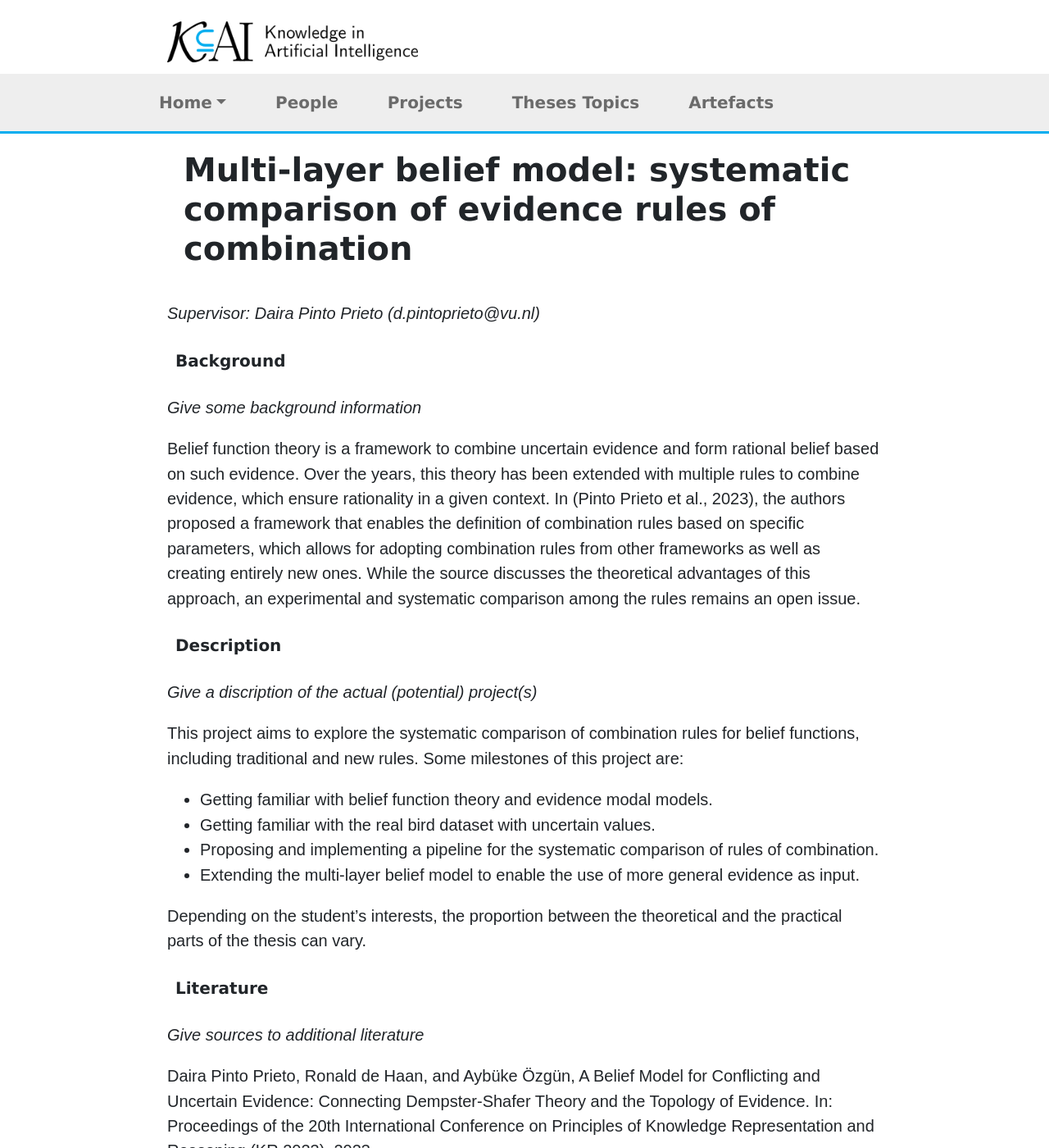
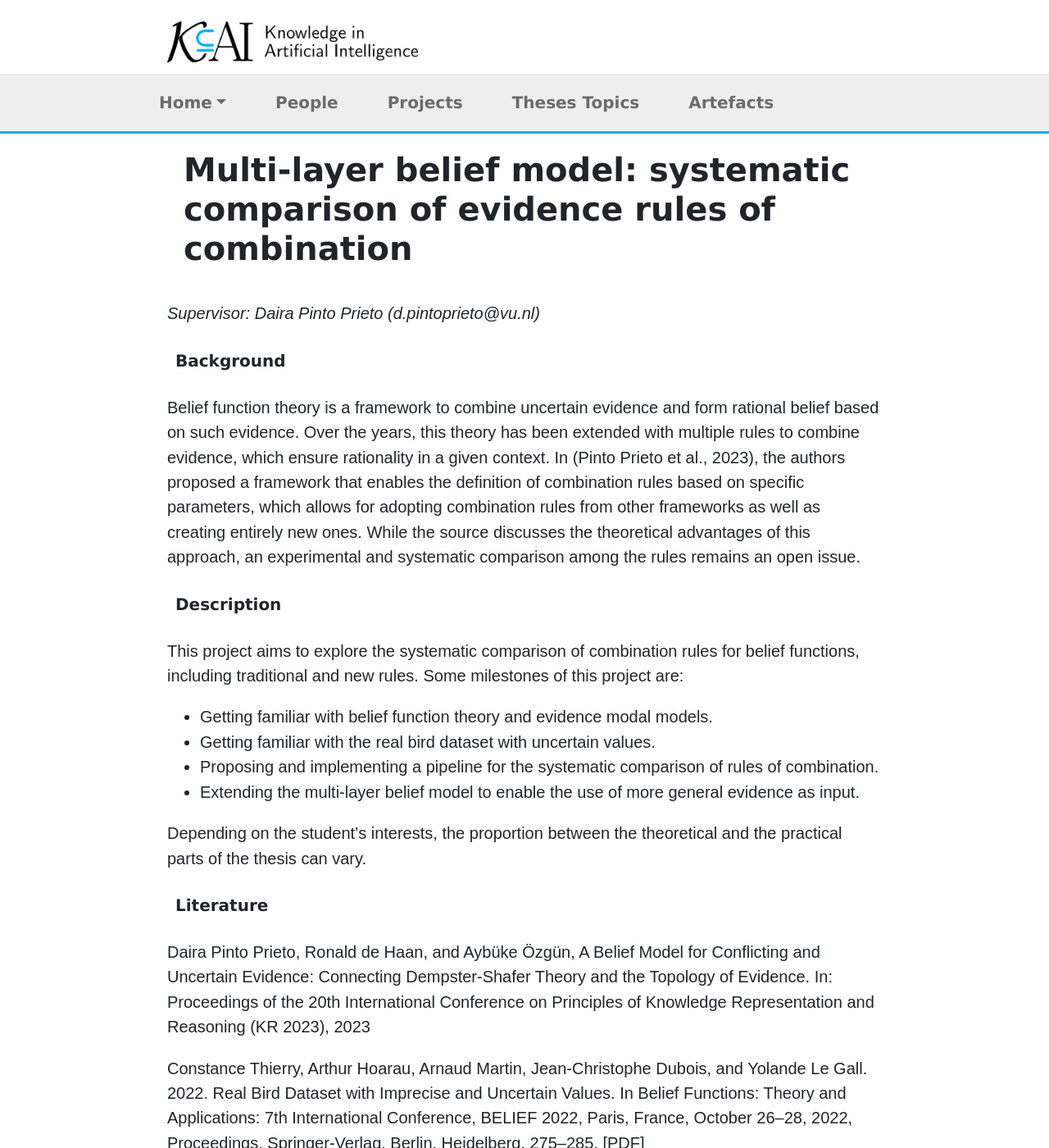
Before and after one commit to kai-vu/site, a Jekyll site: the page built from _theses_dir/dpp_multi-layer-belief-model.md, in a window 1280 px wide and 1400 px high. Shown: the whole window at 82% size. Built offline with Jekyll 4.4.1, drawn with Linux system fonts in a browser that asks for light colours.

Commit message:
Update dpp_multi-layer-belief-model.md

```diff
--- a/_theses_dir/dpp_multi-layer-belief-model.md
+++ b/_theses_dir/dpp_multi-layer-belief-model.md
@@ -17,12 +17,10 @@ description_link: "/theses_dir/dpp_multi-layer-belief-model"
 *Supervisor: {{page.supervisor}} ({{page.contact}})*
 
 #### Background
-*Give some background information*
 
 Belief function theory is a framework to combine uncertain evidence and form rational belief based on such evidence. Over the years, this theory has been extended with multiple rules to combine evidence, which ensure rationality in a given context. In (Pinto Prieto et al., 2023), the authors proposed a framework that enables the definition of combination rules based on specific parameters, which allows for adopting combination rules from other frameworks as well as creating entirely new ones. While the source discusses the theoretical advantages of this approach, an experimental and systematic comparison among the rules remains an open issue.
 
 #### Description
-*Give a discription of the actual (potential) project(s)*
 
 This project aims to explore the systematic comparison of combination rules for belief functions, including traditional and new rules. Some milestones of this project are:
 
@@ -35,7 +33,6 @@ Depending on the student’s interests, the proportion between the theoretical a
 
 
 #### Literature
-*Give sources to additional literature*
 
 Daira Pinto Prieto, Ronald de Haan, and Aybüke Özgün, A Belief Model for Conflicting and Uncertain Evidence: Connecting Dempster-Shafer Theory and the Topology of Evidence. In: Proceedings of the 20th International Conference on Principles of Knowledge Representation and Reasoning (KR 2023), 2023
 
```
